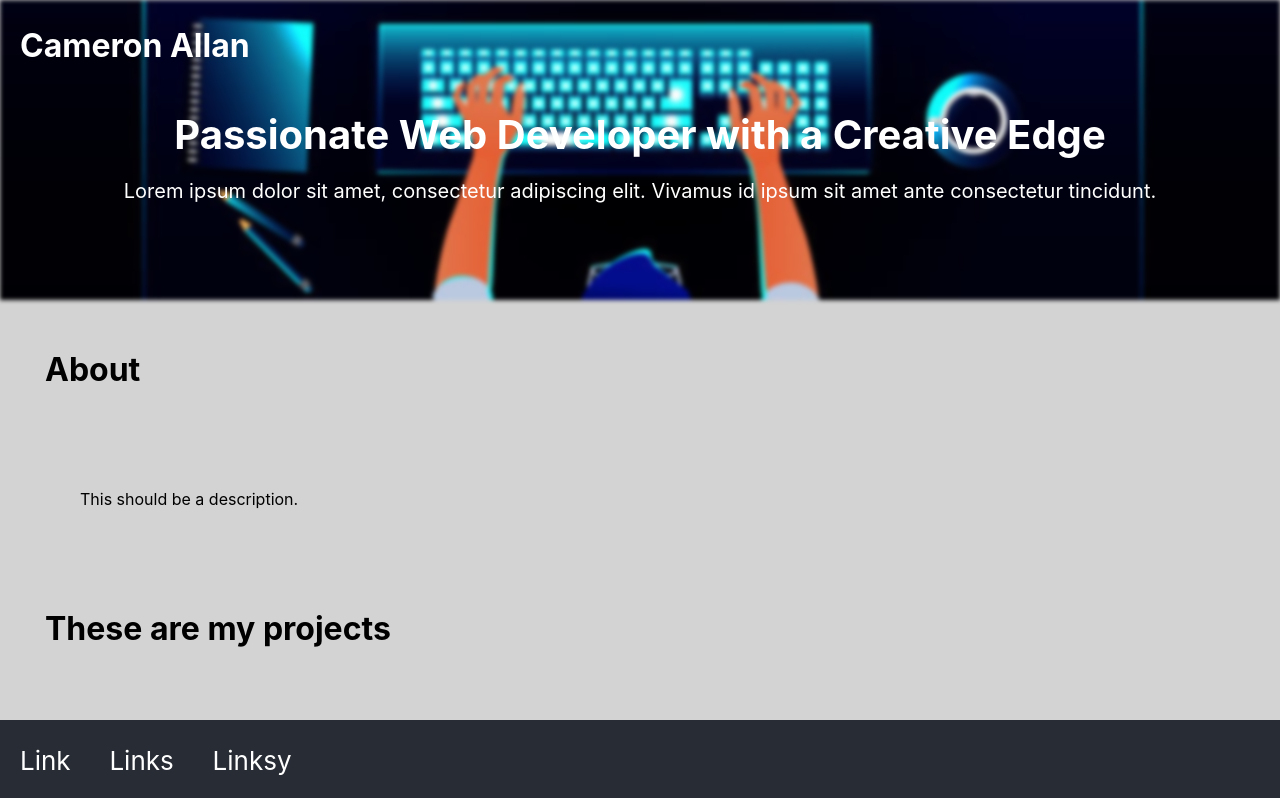
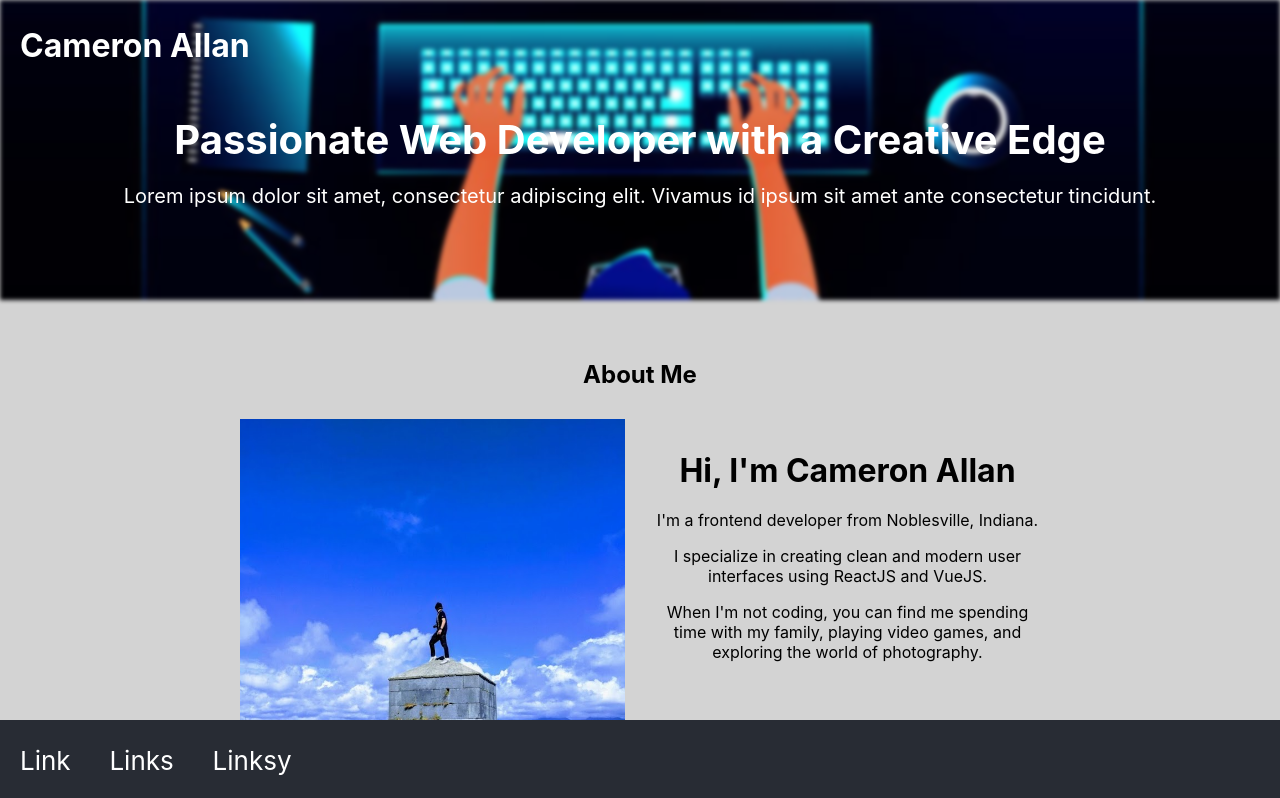
Before and after one commit to CameronAllan16/CameronAllan16.github.io, a React (Create React App) app: page / in a window 1280 px wide. Shown: the top 798 px of the page. Built offline with nearby package versions, Linux system fonts and the light colour scheme.

Commit message:
About section changes

```diff
--- a/src/assets/about.css
+++ b/src/assets/about.css
@@ -1,10 +1,38 @@
-.about-header {
-    margin: 50px 100px;
+.about {
+    max-width: 800px;
+    margin: 0 auto;
+    padding: 40px 0;
+  }
+
+  .section-title {
+    text-align: center;
+    font-weight: bold;
+    margin-bottom: 30px;
+  }
+
+  .row {
     display: flex;
-    margin-left: 45px;
-}
+    flex-wrap: wrap;
+    margin: 0 -15px;
+  }
 
-.about-description {
-    margin: 100px 80px;
-    display: flex;
-}
+  .col-md-6 {
+    width: calc(50% - 30px);
+    margin: 0 15px 30px;
+  }
+
+  .profile-image {
+    width: 100%;
+    margin-bottom: 20px;
+  }
+
+  h3 {
+    font-size: 2rem;
+    font-weight: bold;
+    margin-bottom: 20px;
+  }
+
+  p {
+    font-size: 1rem;
+    margin-bottom: 10px;
+  }
--- a/src/components/About.jsx
+++ b/src/components/About.jsx
@@ -1,19 +1,21 @@
-import  "../assets/about.css"
+import "../assets/about.css";
+import ProfileImage from "../assets/pic-of-me.JPG";
 
 function About() {
   return (
     <div className="about">
-        <header className="about-header-container" >
-          <h1 className="about-header">
-            About
-          </h1>
-          <div className="about-body">
-          <p className="about-description">
-            This should be a description.
-          </p>
+      <h2 className="section-title">About Me</h2>
+      <div className="row">
+        <div className="col-md-6">
+          <img className="profile-image" src={ProfileImage} alt="Image of me" />
         </div>
-
-        </header>
+        <div className="col-md-6">
+          <h3>Hi, I'm Cameron Allan</h3>
+          <p>I'm a frontend developer from Noblesville, Indiana.</p>
+          <p>I specialize in creating clean and modern user interfaces using ReactJS and VueJS.</p>
+          <p>When I'm not coding, you can find me spending time with my family, playing video games, and exploring the world of photography.</p>
+        </div>
+      </div>
     </div>
   );
 }
```
Also changed, not shown: src/assets/pic-of-me.JPG (added). Lines whose indentation alone changed are shown as unchanged.
